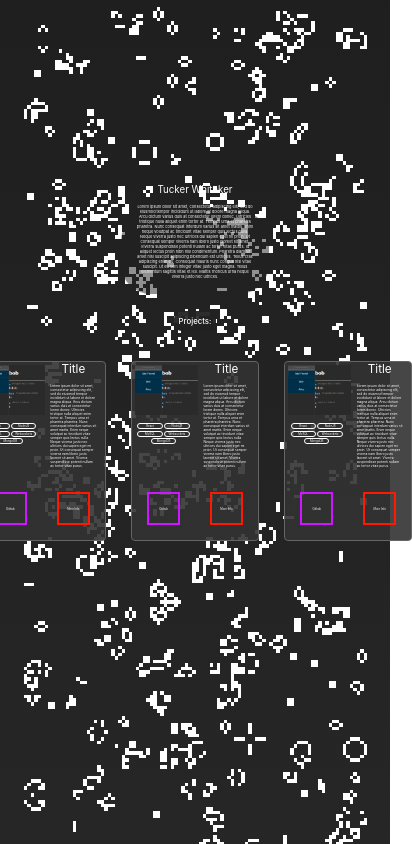
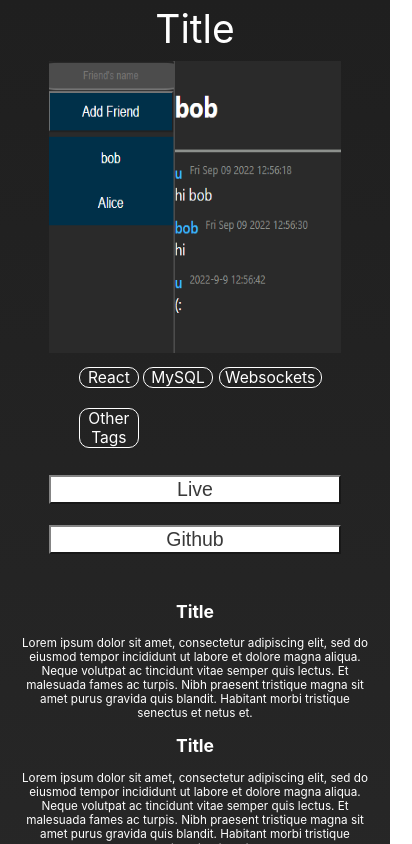
Before and after one commit to TuckerWhitaker/Portfolio, a React (Create React App) app in the folder client/: page /Project in a window 390 px wide. Shown: the top 844 px of the page, 412 px wide, since content can reach past the window. Built offline with nearby package versions, Linux system fonts and the light colour scheme.

Commit message:
ProjectPage

```diff
--- a/client/package.json
+++ b/client/package.json
@@ -8,6 +8,7 @@
     "@testing-library/user-event": "^13.5.0",
     "react": "^18.2.0",
     "react-dom": "^18.2.0",
+    "react-router-dom": "^6.8.1",
     "react-scripts": "5.0.1",
     "web-vitals": "^2.1.4"
   },
--- a/client/src/App.js
+++ b/client/src/App.js
@@ -1,29 +1,22 @@
 import "./App.css";
-import Intro from "./components/intro";
-import Project from "./components/project";
-import Conway from "./components/conway";
-
-/* <div><Intro></Intro>
-			<h1 className="Title">Projects: </h1>
-			<div className="ProjectContainer">
-				<Project />
-				<Project />
-				<Project />
-			</div></div>*/
+import {
+	useParams,
+	BrowserRouter as Router,
+	Routes,
+	Route,
+} from "react-router-dom";
+import MainPage from "./components/MainPage";
+import ProjectPage from "./components/ProjectPage";
 
 function App() {
 	return (
 		<div className="App">
-			<Conway></Conway>
-			<div className="Container">
-				<Intro></Intro>
-				<div className="Title">Projects: </div>
-				<div className="ProjectContainer">
-					<Project />
-					<Project />
-					<Project />
-				</div>
-			</div>
+			<Router>
+				<Routes>
+					<Route path="/" element={<MainPage />} />
+					<Route path="/Project" element={<ProjectPage />} />
+				</Routes>
+			</Router>
 		</div>
 	);
 }
--- /dev/null
+++ b/client/src/components/MainPage.jsx
@@ -0,0 +1,23 @@
+import "./css/MainPage.css";
+import Intro from "./intro";
+import Project from "./project";
+import Conway from "./conway";
+
+function MainPage() {
+	return (
+		<div className="MainPage">
+			<Conway></Conway>
+			<div className="Container">
+				<Intro></Intro>
+				<div className="Title">Projects: </div>
+				<div className="ProjectContainer">
+					<Project />
+					<Project />
+					<Project />
+				</div>
+			</div>
+		</div>
+	);
+}
+
+export default MainPage;
--- /dev/null
+++ b/client/src/components/ProjectPage.jsx
@@ -0,0 +1,59 @@
+import "./css/ProjectPage.css";
+
+function ProjectPage() {
+	return (
+		<div className="ProjectPage">
+			<div className="ProjectPageColumn">
+				<div className="ProjectPageTitle">Title</div>
+				<img
+					src="Chat.PNG"
+					alt="Italian Trulli"
+					className="ProjectPageImage"
+				></img>
+
+				<div className="ProjectPageTagParent">
+					<div className="ProjectPageTag">React</div>
+					<div className="ProjectPageTag">MySQL</div>
+					<div className="ProjectPageTag">Websockets</div>
+					<div className="ProjectPageTag">Other Tags</div>
+				</div>
+
+				<div className="ProjectPageBtnParent">
+					<button className="ProjectPageBtn">Live</button>
+					<button
+						className="ProjectPageBtn"
+						onClick={() => {
+							window.location.href = "https://github.com/TuckerWhitaker/Chat";
+						}}
+					>
+						Github
+					</button>
+				</div>
+			</div>
+			<div className="ProjectPageColumn">
+				<div className="ProjectPageDescription">
+					<h2 className="ProjectPageDescriptionTitle">Title</h2>
+					<div className="ProjectPageDescriptionSection">
+						Lorem ipsum dolor sit amet, consectetur adipiscing elit, sed do
+						eiusmod tempor incididunt ut labore et dolore magna aliqua. Neque
+						volutpat ac tincidunt vitae semper quis lectus. Et malesuada fames
+						ac turpis. Nibh praesent tristique magna sit amet purus gravida quis
+						blandit. Habitant morbi tristique senectus et netus et.
+					</div>
+					<h2 className="ProjectPageDescriptionTitle">Title</h2>
+					<div className="ProjectPageDescriptionSection">
+						Lorem ipsum dolor sit amet, consectetur adipiscing elit, sed do
+						eiusmod tempor incididunt ut labore et dolore magna aliqua. Neque
+						volutpat ac tincidunt vitae semper quis lectus. Et malesuada fames
+						ac turpis. Nibh praesent tristique magna sit amet purus gravida quis
+						blandit. Habitant morbi tristique senectus et netus et.
+					</div>
+				</div>
+			</div>
+		</div>
+	);
+}
+
+export default ProjectPage;
+
+//ProjectPageColumn
--- /dev/null
+++ b/client/src/components/css/MainPage.css
@@ -0,0 +1,37 @@
+.MainPage {
+	text-align: center;
+	width: 100vw;
+	height: 600vh;
+	background-image: linear-gradient(rgb(31, 31, 31), rgb(75, 75, 75));
+}
+
+.ProjectContainer {
+	display: flex;
+	align-items: center;
+	justify-content: center;
+	flex-direction: row;
+}
+
+.Container {
+	display: flex;
+	flex-direction: column;
+	margin-top: -175vh;
+	z-index: 5;
+	align-items: center;
+}
+
+.Title {
+	align-self: center;
+	justify-self: center;
+	width: fit-content;
+	margin: 2vh;
+	z-index: 5;
+	background-color: rgb(35, 35, 35, 0.9);
+	color: white;
+	font-weight: 500;
+	font-size: 2vw;
+	border-width: 5px;
+	border-style: solid;
+	border-color: rgb(35, 35, 35, 0.5);
+	border-radius: 8px;
+}
--- /dev/null
+++ b/client/src/components/css/ProjectPage.css
@@ -0,0 +1,125 @@
+.ProjectPage {
+	display: flex;
+	align-items: flex-start;
+	justify-content: flex-start;
+}
+
+.ProjectPageImage {
+	width: 20vw;
+	height: 20vw;
+	background-color: aliceblue;
+	margin: 1vw;
+}
+
+.ProjectPageTitle {
+	margin: 5px;
+	color: white;
+	font-size: 3vw;
+}
+
+.ProjectPageTagParent {
+	display: grid;
+	grid-template-columns: auto auto auto;
+	width: 20vw;
+	height: fit-content;
+	row-gap: 0;
+}
+
+.ProjectPageTag {
+	margin: 5px;
+	border-style: solid;
+	border-width: 2px;
+	border-radius: 10px;
+	width: 90%;
+	height: fit-content;
+	color: white;
+	font-size: 1vw;
+}
+
+.ProjectPageColumn {
+	display: flex;
+	flex-direction: column;
+	align-items: flex-start;
+	justify-content: flex-start;
+}
+
+.ProjectPageDescription {
+	color: white;
+	font-size: 1vw;
+	padding: 50px;
+}
+
+.ProjectPageBtnParent {
+	width: 100%;
+	display: flex;
+	justify-content: center;
+	align-items: center;
+}
+.ProjectPageBtn {
+	width: 40%;
+	height: 5vh;
+	font-size: 1.5vw;
+	margin: 1%;
+	margin-top: 2vh;
+	background-color: white;
+	color: rgb(35, 35, 35, 0.9);
+	border-color: rgb(35, 35, 35, 0.9);
+}
+
+.ProjectPageBtn:hover {
+	background-color: rgb(35, 35, 35, 0.9);
+	color: white;
+	border-color: white;
+	cursor: pointer;
+}
+
+@media only screen and (max-width: 600px) {
+	.ProjectPageTagParent {
+		display: grid;
+		justify-content: center;
+		grid-template-columns: auto auto auto;
+		width: 20vw;
+		height: fit-content;
+	}
+
+	.ProjectPageTag {
+		margin: 10px;
+		font-size: 4vw;
+		border-width: 1px;
+	}
+	.ProjectPageImage {
+		width: 75vw;
+		height: 75vw;
+	}
+
+	.ProjectPageTitle {
+		font-size: 10vw;
+	}
+
+	.ProjectPage {
+		flex-direction: column;
+		align-items: center;
+	}
+
+	.ProjectPageColumn {
+		width: 100%;
+		align-items: center;
+	}
+
+	.ProjectPageDescription {
+		font-size: 3vw;
+		margin-top: 1vh;
+		padding: 20px;
+	}
+
+	.ProjectPageBtnParent {
+		display: flex;
+		align-items: center;
+		flex-direction: column;
+	}
+	.ProjectPageBtn {
+		width: 75%;
+		font-size: 5vw;
+		height: auto;
+	}
+}
```
Also changed, not shown: 1 other file (tests, documents, lock files or other folders).
